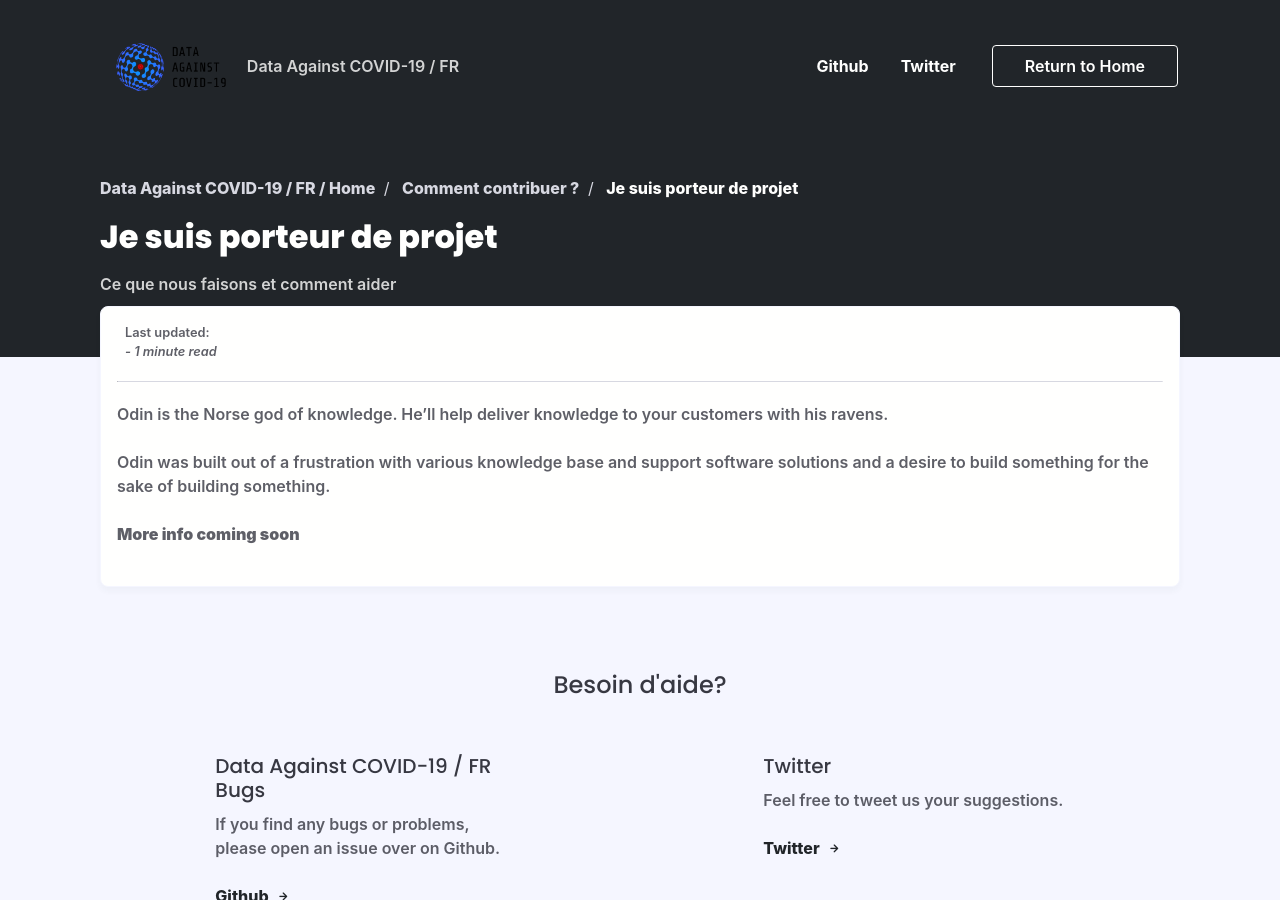
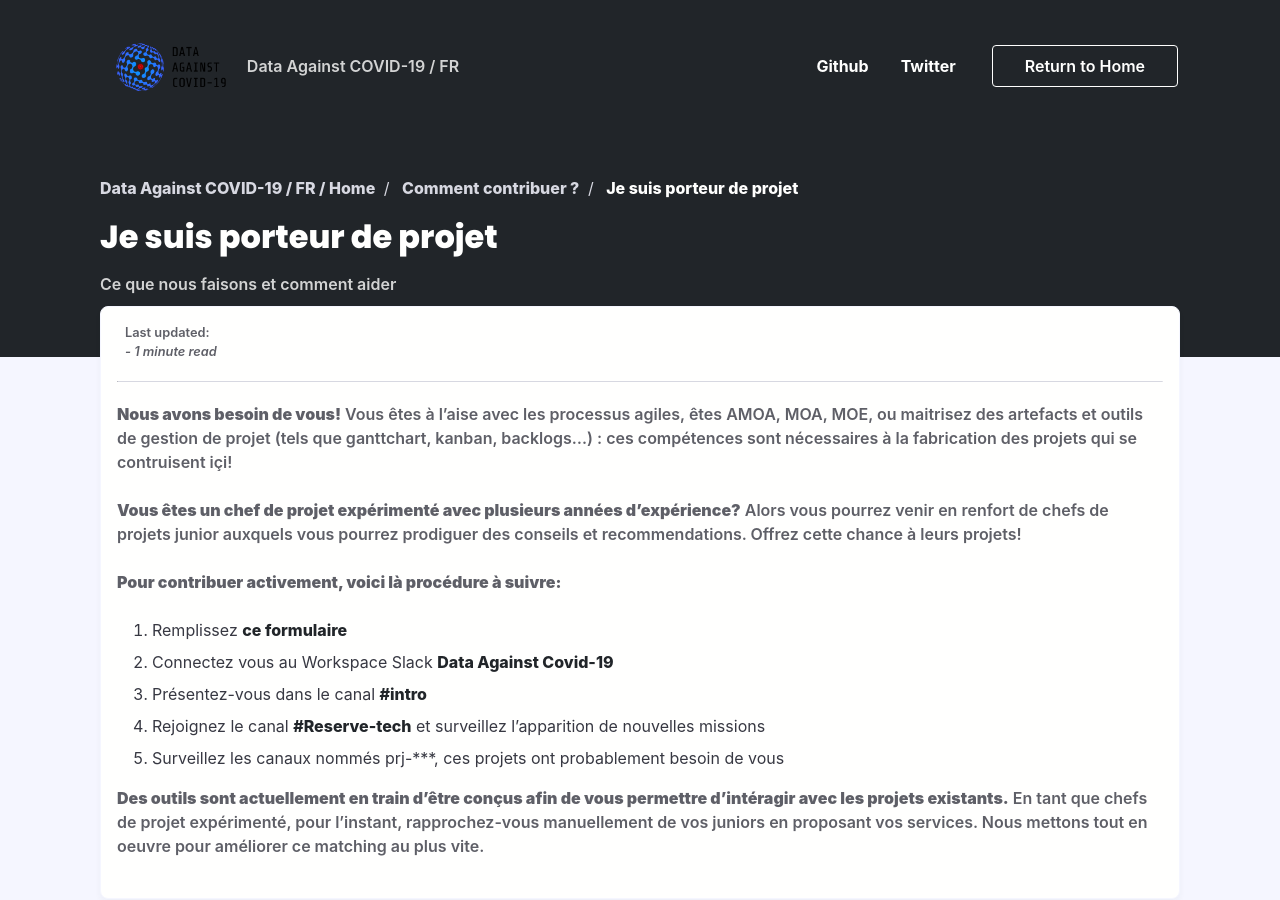
Before and after one commit to opencovid19-fr/opencovid19-fr.github.io, a Jekyll site: the page built from _posts/Comment contribuer/2020-03-15-je-suis-porteur-de-projet.md, in a window 1280 px wide and 900 px high. Built offline with Jekyll 4.4.1, drawn with Linux system fonts in a browser that asks for light colours; nearby versions of some CDN libraries; some web fonts are replaced; comment, search, counter and statistics services are not loaded.

Commit message:
Ajout texte explicatif je suis chef de projets

```diff
--- a/_posts/Comment contribuer/2020-03-15-je-suis-porteur-de-projet.md
+++ b/_posts/Comment contribuer/2020-03-15-je-suis-porteur-de-projet.md
@@ -8,9 +8,15 @@
 ---
 
 -----
+**Nous avons besoin de vous!** Vous êtes à l'aise avec les processus agiles, êtes AMOA, MOA, MOE, ou maitrisez des artefacts et outils de gestion de projet (tels que ganttchart, kanban, backlogs...) : ces compétences sont nécessaires à la fabrication des projets qui se contruisent içi!
 
-Odin is the Norse god of knowledge. He'll help deliver knowledge to your customers with his ravens.
+**Vous êtes un chef de projet expérimenté avec plusieurs années d'expérience?** Alors vous pourrez venir en renfort de chefs de projets junior auxquels vous pourrez prodiguer des conseils et recommendations. Offrez cette chance à leurs projets!
 
-Odin was built out of a frustration with various knowledge base and support software solutions and a desire to build something for the sake of building something.
+**Pour contribuer activement, voici là procédure à suivre:**
+1. Remplissez [ce formulaire](https://docs.google.com/forms/d/e/1FAIpQLSdiw56eQNGkm5uQt7mlcR32n--J2rwfSgOYpF9eAKThFNv7rA/viewform)
+2. Connectez vous au Workspace Slack [Data Against Covid-19](https://join.slack.com/t/dataagainstcovid-19/shared_invite/zt-cgsplso2-LIvWeRHlf1ZFIrh~SPj~IA)
+4. Présentez-vous dans le canal [#intro](https://app.slack.com/client/TUQTGE7FU/C010DRZCJQL/thread/CV3M7RE8Y-1585336854.107000)
+5. Rejoignez le canal [#Reserve-tech](https://app.slack.com/client/TUQTGE7FU/C0104P6HVQU/thread/CV3M7RE8Y-1585336854.107000) et surveillez l'apparition de nouvelles missions
+6. Surveillez les canaux nommés prj-\*\*\*, ces projets ont probablement besoin de vous
 
-**More info coming soon**
+**Des outils sont actuellement en train d'être conçus afin de vous permettre d'intéragir avec les projets existants.** En tant que chefs de projet expérimenté, pour l'instant, rapprochez-vous manuellement de vos juniors en proposant vos services. Nous mettons tout en oeuvre pour améliorer ce matching au plus vite.
```
